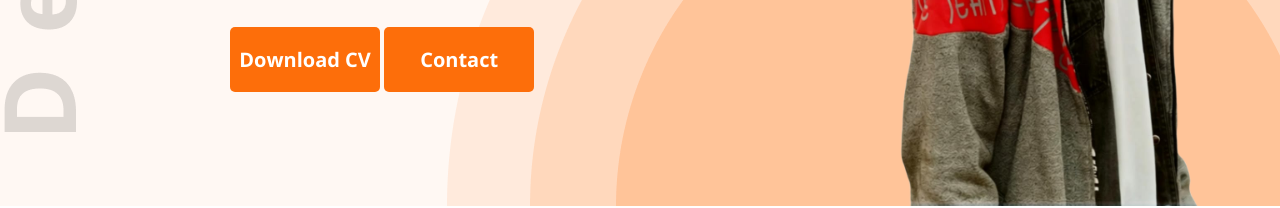
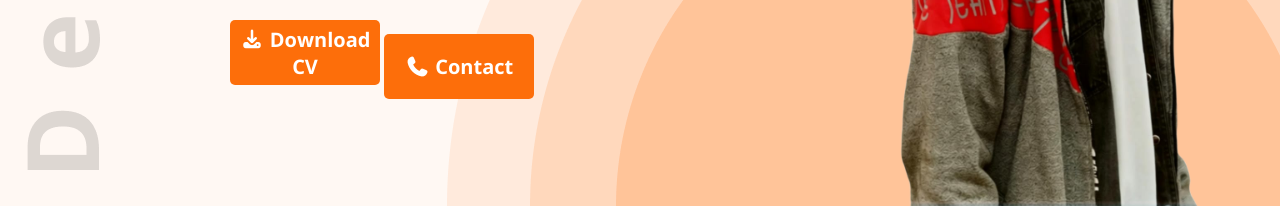
Before and after one commit to chandan-d-karmaker/Portfolio, a plain HTML site: page index.html in a window 1280 px wide. Shown: the part 631-839 px from the top of the page. Drawn offline with nearby package versions, Linux system fonts and the light colour scheme.

Commit message:
worked on icons, bug remains!

```diff
--- a/index.html
+++ b/index.html
@@ -7,6 +7,7 @@
     <link rel="preconnect" href="https://fonts.googleapis.com">
     <link rel="preconnect" href="https://fonts.gstatic.com" crossorigin>
     <link href="https://fonts.googleapis.com/css2?family=Anton&family=Figtree:ital,wght@0,300..900;1,300..900&family=Fira+Sans:ital,wght@0,100;0,200;0,300;0,400;0,500;0,600;0,700;0,800;0,900;1,100;1,200;1,300;1,400;1,500;1,600;1,700;1,800;1,900&family=Open+Sans:ital,wght@0,300..800;1,300..800&display=swap" rel="stylesheet">
+    <link rel="stylesheet" href="https://cdnjs.cloudflare.com/ajax/libs/font-awesome/7.0.1/css/all.min.css" integrity="sha512-2SwdPD6INVrV/lHTZbO2nodKhrnDdJK9/kg2XD1r9uGqPo1cUbujc+IYdlYdEErWNu69gVcYgdxlmVmzTWnetw==" crossorigin="anonymous" referrerpolicy="no-referrer" />
     <link rel="stylesheet" href="style/style.css">
 </head>
 <body class="font-open-sans">
@@ -30,9 +31,9 @@
                 <h1>Chandan Karmaker</h1>
                 <p>Shot what able cold new see hold.Friendly as an betrayed formerly he. Morning because as to society behaved moments.</p>
 
-                <div>
-                    <button class="btn">Download CV</button>
-                    <button class="btn">Contact</button>
+                <div style="">
+                    <button class="btn"><i class="fa-solid fa-download"></i> Download CV</button>
+                    <button class="btn"><i class="fa-solid fa-phone"></i> Contact</button>
                 </div>
 
             </div>
@@ -156,7 +157,7 @@
         </div>
 
         <div class="txt-center">
-            <button class="btn">Download CV</button>
+            <button class="btn"><i class="fa-solid fa-download"></i> Download CV</button>
         </div>
     </section>
 
--- a/style/style.css
+++ b/style/style.css
@@ -14,7 +14,7 @@
     padding-top: 50px;
     background: url(../images/developer.png), url(../images/header_bg.png), #FFF8F3;
     background-repeat: no-repeat;
-    background-position: top left, bottom right;
+    background-position: 23px 38px, bottom right;
 }
 
 .logo h2{
```
